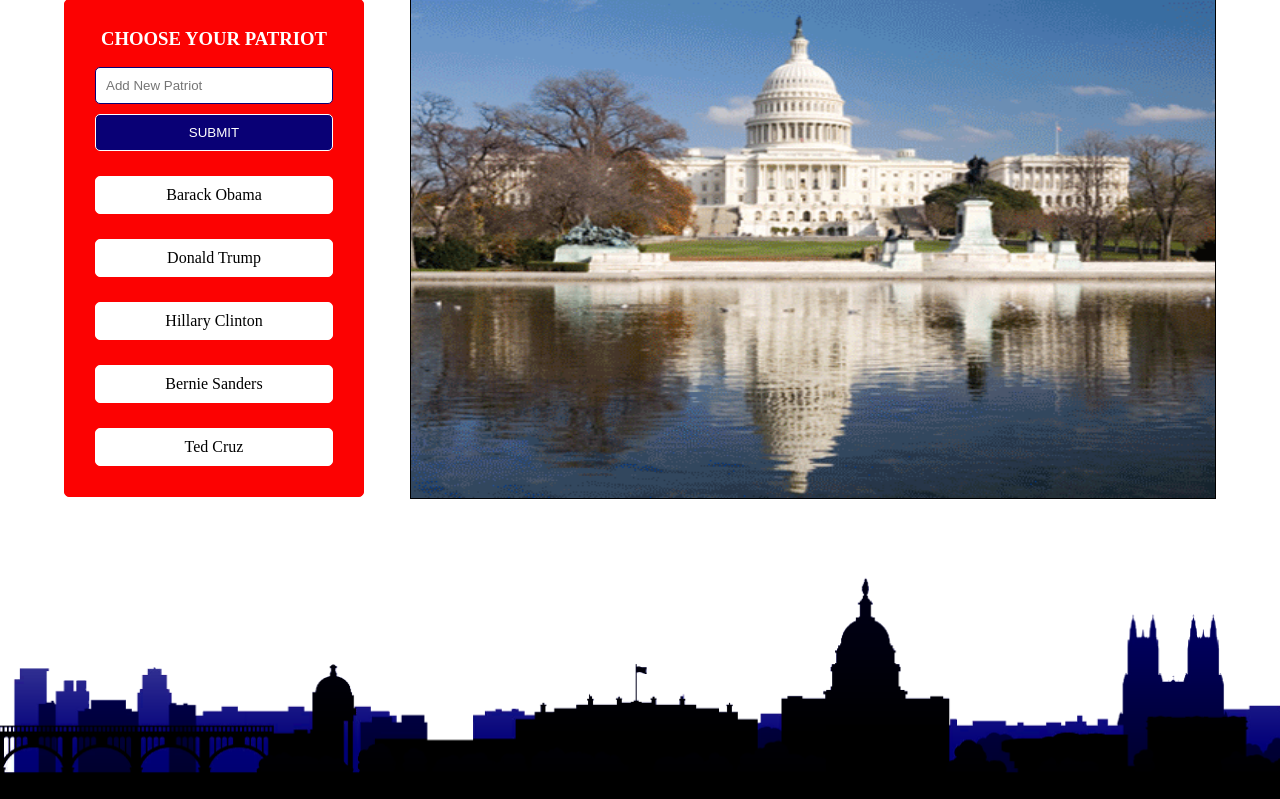
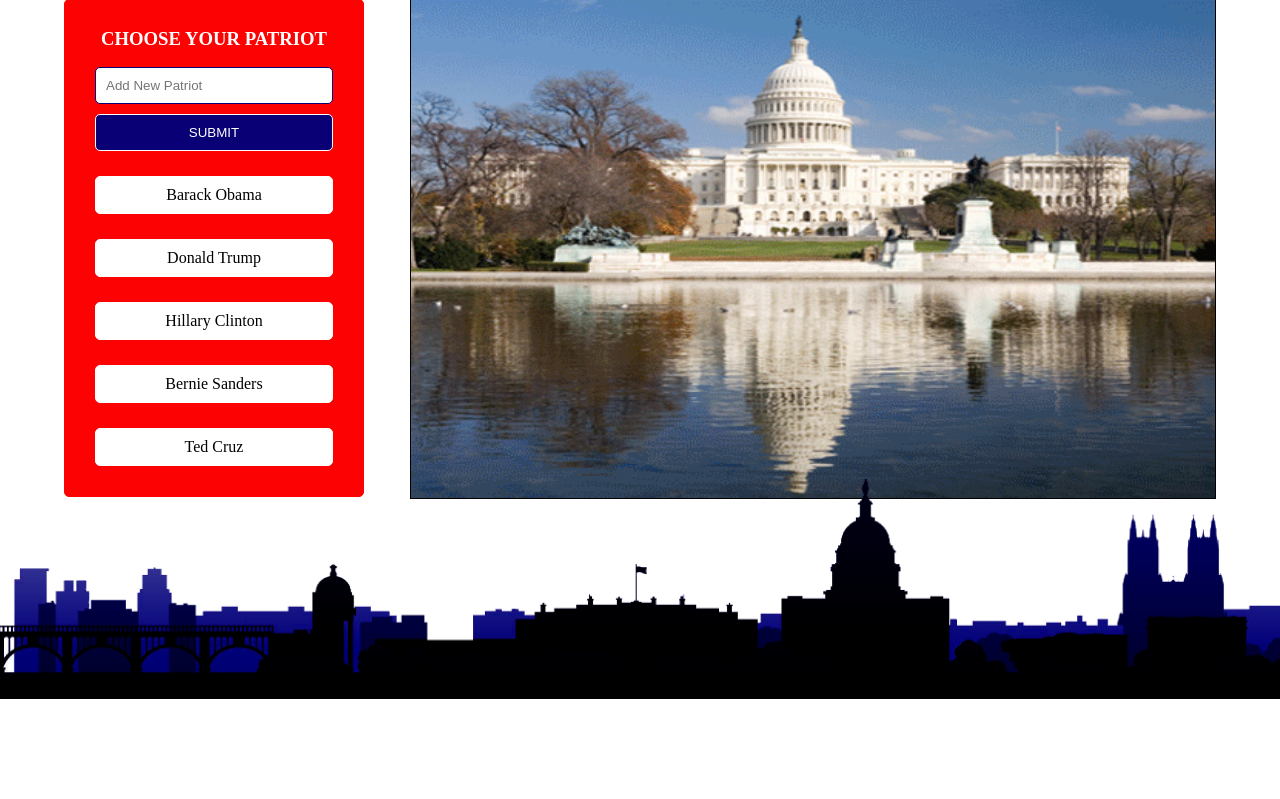
Before and after one commit to AdamMattas/API_Giphy, a PHP site: page / in a window 1280 px wide. Shown: the part 101-900 px from the top of the page. After the commit the page ends 800 px from the top, so only its background shows below. Run offline with PHP 8.4, Linux system fonts and the light colour scheme; some libraries are stand-ins or nearby versions.

Commit message:
changed footer position to on button click the position becomes relative

```diff
--- a/assets/css/style.css
+++ b/assets/css/style.css
@@ -104,7 +104,7 @@ h3 {
 .content-wrapper{
 	position: relative;
 	width: 90%;
-	height: 100%;
+	height: auto;
 	margin: 0 auto;
 }
 
@@ -192,7 +192,8 @@ h3 {
 /*footer with image*/
 .footer{
 	clear: both;
-	position: relative;
+	position: absolute;
+  bottom: 0;
 	background-image: url("../images/washington.png");
 	width: 100%;
 	height: auto;
@@ -205,3 +206,6 @@ h3 {
 .pull{
 	margin-bottom: -250px;
 }
+.foot-switch{
+  position: relative;
+}
--- a/assets/javascript/script.js
+++ b/assets/javascript/script.js
@@ -39,6 +39,7 @@ $(document).on('ready', function(){
              gifDiv.append(newsImage)//appends the image to the div
 
              $('#image-area').prepend(gifDiv);//prepends entire image div to image-area div
+             $(".footer").addClass('foot-switch');
 
          }
 
--- a/index.html
+++ b/index.html
@@ -69,7 +69,7 @@
 		<!-- end wrapper for content below header -->
 
 		<!-- pulls footer into position -->
-		<div class="pull"></div>
+		<!-- <div class="pull"></div> -->
 
 		<!-- footer image section -->
 		<div class="footer"></div>
```
